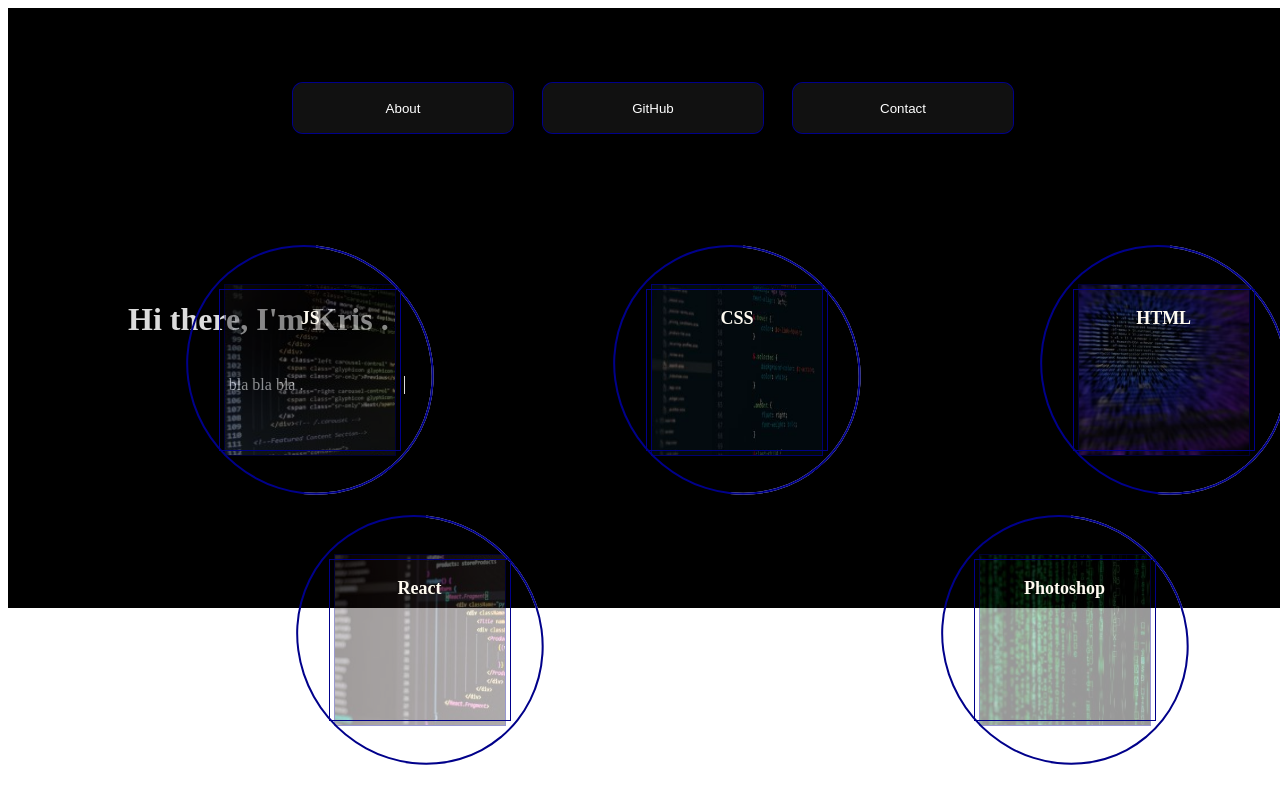
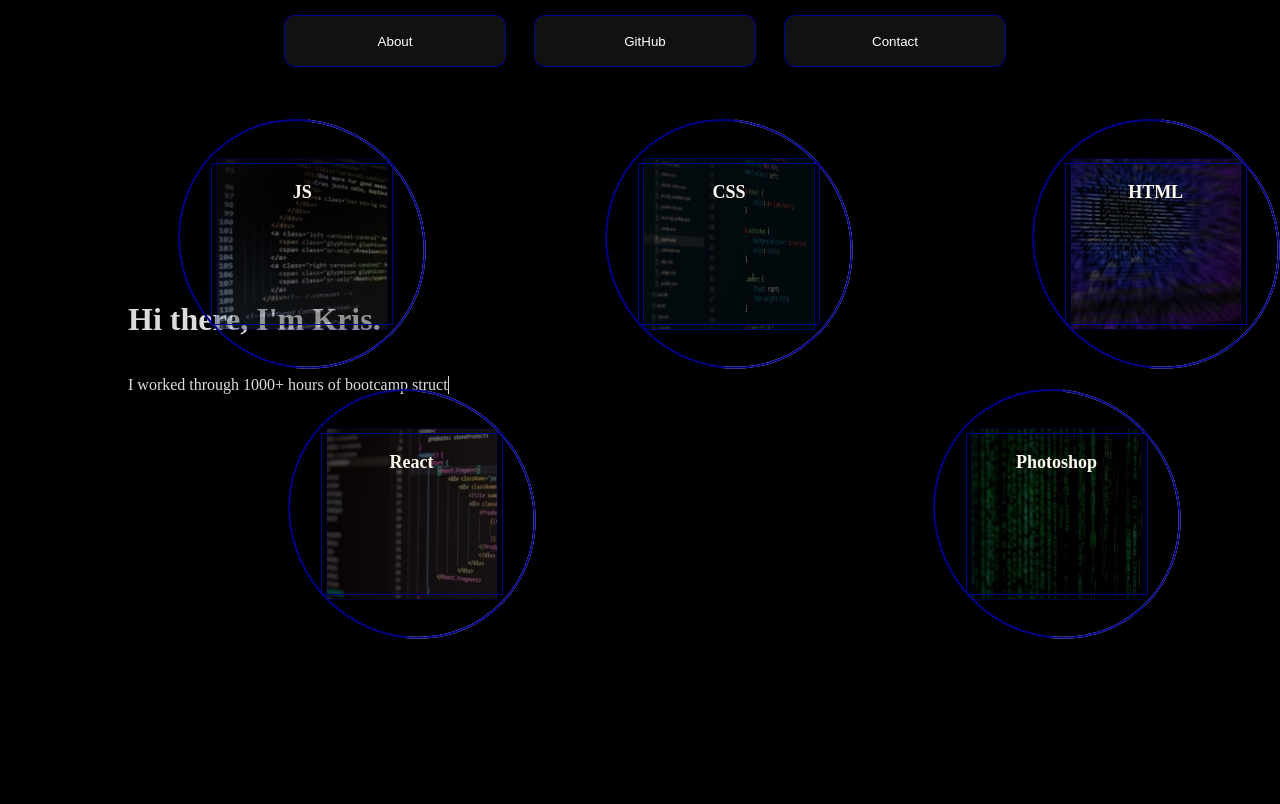
Before and after one commit to kriskris79/my-blackandwhitedev.com-website, a React (Create React App) app in the folder mywebsite/: page / in a window 1280 px wide. Shown: the top 804 px of the page. Built offline with nearby package versions, Linux system fonts and the light colour scheme.

Commit message:
textanimation

```diff
--- a/mywebsite/src/App.css
+++ b/mywebsite/src/App.css
@@ -1,8 +1,12 @@
+
+
 .container {
     background-color: black;
     height: 100vh;
     width: 100vw;
     display: grid;
+    /*grid-template-rows: 100px 500px 100px;*/
+    /*grid-template-columns: 100px 600px ;*/
   flex-wrap: wrap;
 
 }
@@ -15,23 +19,33 @@
     justify-content: center;
     align-items: center;
     background-color: black;
-height: 200px;
+/*height: 200px;*/
 }
 
 .grid2 {
-    height: 200px;
+    /*height: 200px;*/
     display: flex;
     background-color: black;
 
 
 }
 .grid3 {
-    height: 400px;
+    /*height: 400px;*/
     display: flex;
     flex-wrap: wrap;
     flex-direction: row;
     align-content: flex-start;
     justify-content: space-around;
     align-items: center;
-background-color: black;
+background-color:black;
 }
+.grid4 {
+    /*height: 400px;*/
+    display: flex;
+    /*flex-wrap: wrap;*/
+    flex-direction: row;
+    align-content: flex-start;
+    justify-content: space-around;
+    align-items: center;
+    background-color: black;
+}
--- a/mywebsite/src/App.js
+++ b/mywebsite/src/App.js
@@ -11,8 +11,9 @@ function App() {
         <div className="container">
             <div className="grid1"><Navbar/></div>
 
-            <div className="grid2"><Textanimation/></div>
-            <div className="grid3"><Jobskills/></div>
+            <div className="grid3"><Textanimation/></div>
+            {/*<div className="grid3">grid3 </div>*/}
+            <div className="grid4"><Jobskills/></div>
         </div>
     );
 }
--- a/mywebsite/src/components/Textanimation.css
+++ b/mywebsite/src/components/Textanimation.css
@@ -1,13 +1,14 @@
-
-
-
-
 /*body {*/
 /*    background: rgb(43,78,104);*/
-/*    !*color: rgb(220,220,220);*!*/
+/*    color: rgb(220,220,220);*/
 /*    font-family: 'Fira Code', monospace;*/
 /*}*/
-
+body {
+    margin: 0;
+    padding: 0;
+    overflow: hidden;
+    background: black;
+}
 .typewriter {
     position: absolute;
     top: 35%;
@@ -19,16 +20,30 @@
     border-right: 1px solid white;
     white-space: nowrap;
     overflow: hidden;
-    width: 390px;
-    animation: typewriter 2s steps(25) 1s 1 normal both;
+    width: 360px;
+    white-space: nowrap;
+    overflow: hidden;
+    animation: typewriter 2s steps(26) 1s 1 normal both;
+}
+
+.typewriter h1 {
+    border-right: 1px solid white;
+    white-space: nowrap;
+    overflow: hidden;
+    width: 360px;
+    white-space: nowrap;
+    overflow: hidden;
+    animation: typewriter 2s steps(26) 1s 1 normal both;
 }
 
 .typewriter #line-1 {
     border-right: 1px solid white;
     white-space: nowrap;
     overflow: hidden;
-    width: 425px;
-    animation: typewriter 3s steps(40) 1s 1 normal both;
+    width: 490px;
+    white-space: nowrap;
+    overflow: hidden;
+    animation: typewriter 3s steps(49) 1s 1 normal both;
     animation-delay: 3.5s;
 }
 
@@ -37,8 +52,26 @@
     white-space: nowrap;
     overflow: hidden;
     width: 405px;
+    white-space: nowrap;
+    overflow: hidden;
     animation: typewriter 3s steps(40) 1s 1 normal both;
     animation-delay: 7s;
+}
+#line-3 {
+    border-right: 1px solid white;
+    white-space: nowrap;
+    overflow: hidden;
+    width: 385px;
+    animation: typewriter 3s steps(40) 1s 1 normal both;
+    animation-delay: 10.5s;
+}
+#line-4 {
+    border-right: 1px solid white;
+    white-space: nowrap;
+    overflow: hidden;
+    width: 550px;
+    animation: typewriter 3s steps(48) 1s 1 normal both;
+    animation-delay: 14s;
 }
 
 @keyframes typewriter {
@@ -58,8 +91,6 @@
 }
 
 
-
-
 @keyframes fadeIn {
     from {opacity:0;}
     to {opacity:1;}
--- a/mywebsite/src/components/Textanimation.js
+++ b/mywebsite/src/components/Textanimation.js
@@ -3,19 +3,16 @@ import './Textanimation.css';
 
 function Textanimation () {
     return (
+        <div className="grid3">
+            <div className="typewriter">
+                <h1>Hi there, I'm Kris.</h1>
+                <p id="line-1">I worked through 1000+ hours of bootcamp structure,</p>
+                <p id="line-2">learning JavaScript, CSS, HTML, React.Js.</p>
+                <p id="line-3">Eager to tackle web development/design</p>
+                <p id="line-4">challenges to achieve lasting impacts on user experience.</p>
 
-
-
-            <div  className="grid2">
-
-        <div className="typewriter">
-            <h1>Hi there, I'm Kris .</h1>
-
-            <p id="line-1">bla bla bla .</p>
-            <p id="line-2">bla bla bla .</p>
-
+            </div>
         </div>
-            </div>
     );
 }
 
```
